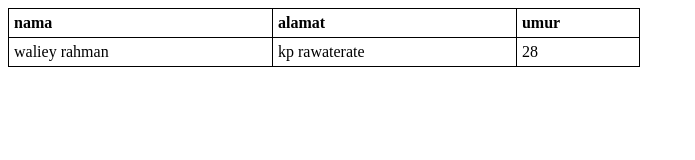
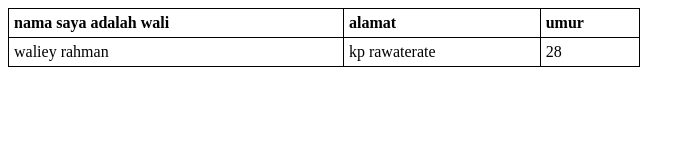
Before and after one commit to wali91/test-tabel-html, a plain HTML site: page index.html in a window 1280 px wide. Shown: the whole page, without its empty margins (0-695 px from the left). Drawn offline with Linux system fonts and the light colour scheme.

Commit message:
merubah nama

```diff
--- a/index.html
+++ b/index.html
@@ -3,7 +3,7 @@
 >
   <tr>
     <th>
-      nama
+      nama saya adalah wali
     </th>
     <th>
       alamat
```
